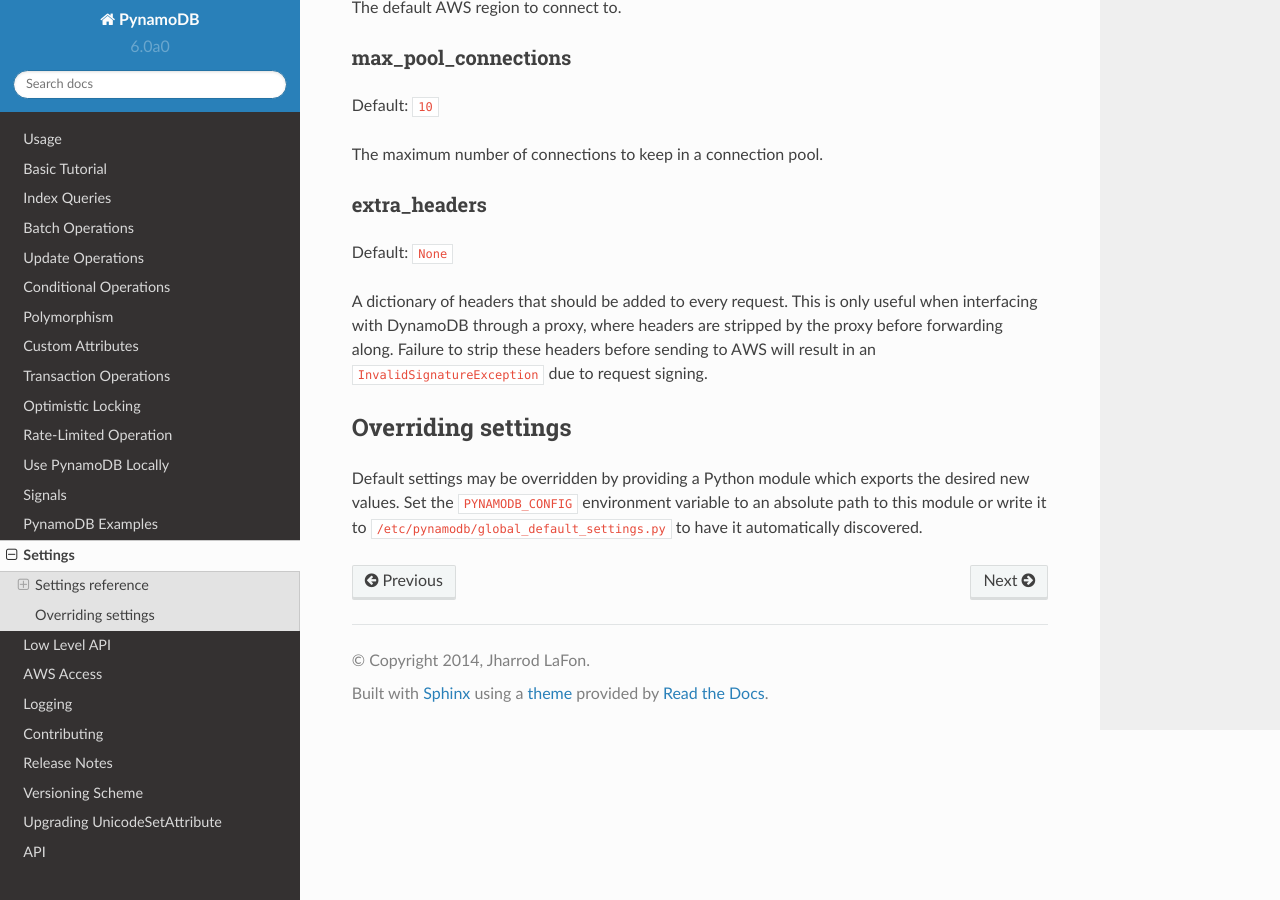
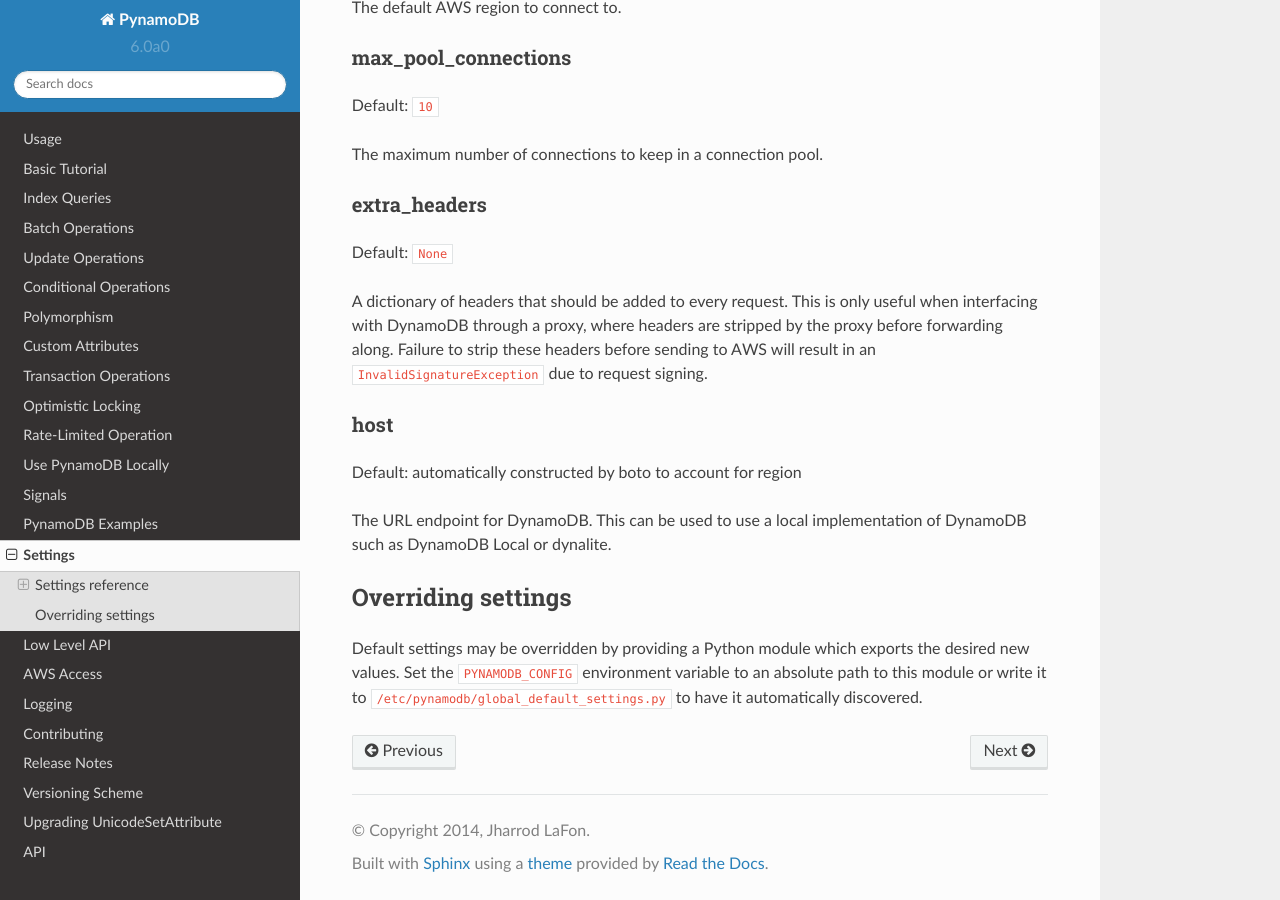
Before and after one commit to pynamodb/PynamoDB, a Sphinx documentation site: the page built from docs/settings.rst, in a window 1280 px wide and 900 px high, scrolled down 982 px. Built offline with Sphinx 7.4.7 and the Read the Docs theme 2.0.0, drawn with Linux system fonts in a browser that asks for light colours.

Commit message:
Add host to settings documentation (#1021)

```diff
--- a/docs/settings.rst
+++ b/docs/settings.rst
@@ -70,6 +70,14 @@
 will result in an ``InvalidSignatureException`` due to request signing.
 
 
+host
+------
+
+Default: automatically constructed by boto to account for region
+
+The URL endpoint for DynamoDB. This can be used to use a local implementation of DynamoDB such as DynamoDB Local or dynalite.
+
+
 Overriding settings
 ~~~~~~~~~~~~~~~~~~~
 
```
